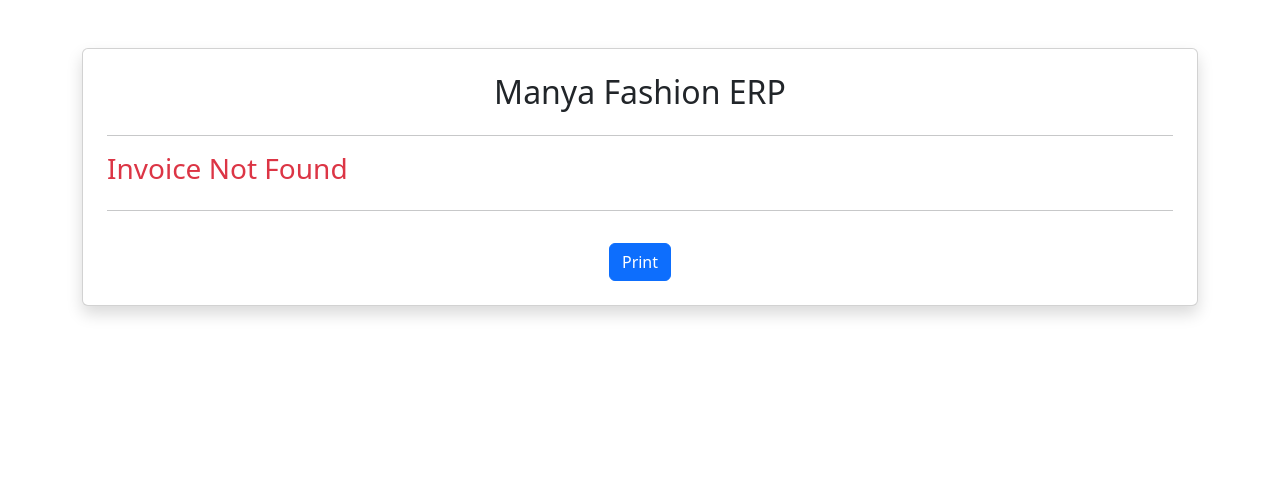
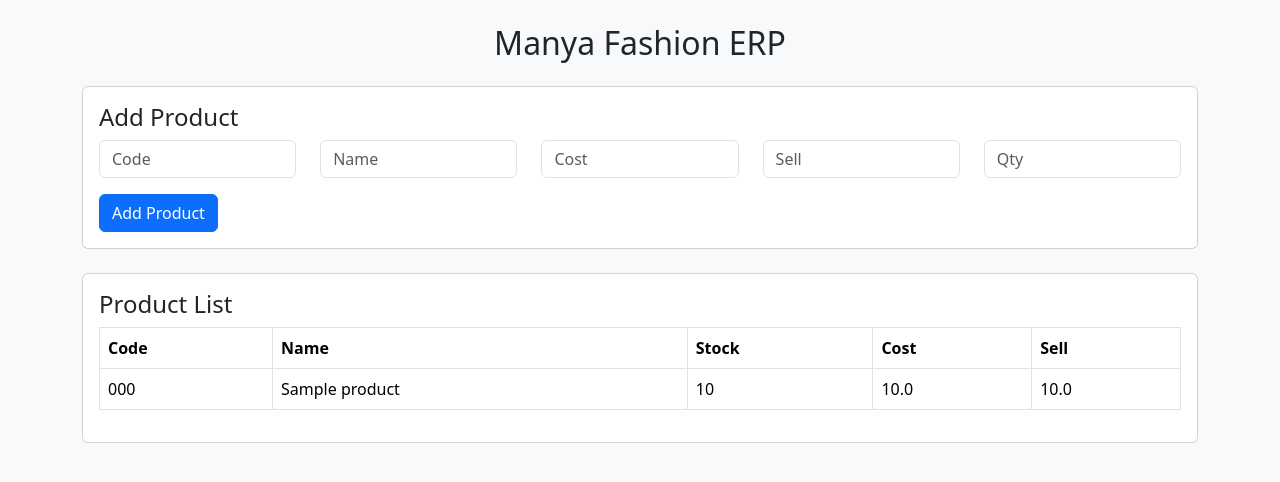
Before and after one commit to rajeshakela0909-cloud/manya-fashion-erp, a Flask app: page / in a window 1280 px wide. Shown: the top 482 px of the page. Run offline with Flask 3, Linux system fonts and the light colour scheme; tables that the repository leaves empty hold one stand-in row (values such as "Sample post").

Commit message:
Update index.html

```diff
--- a/templates/index.html
+++ b/templates/index.html
@@ -1,58 +1,53 @@
 <!DOCTYPE html>
 <html>
 <head>
-    <title>Invoice</title>
+    <title>Manya Fashion ERP</title>
     <link href="https://cdn.jsdelivr.net/npm/bootstrap@5.3.2/dist/css/bootstrap.min.css" rel="stylesheet">
 </head>
-<body>
+<body class="bg-light">
 
-<div class="container mt-5">
-    <div class="card p-4 shadow">
-        <h2 class="text-center">Manya Fashion ERP</h2>
-        <hr>
+<div class="container mt-4">
 
-        {% if sale %}
+    <h2 class="text-center mb-4">Manya Fashion ERP</h2>
 
-        <p><strong>Date:</strong> {{ sale.date.strftime('%d-%m-%Y %H:%M') }}</p>
-        <p><strong>Customer:</strong> {{ sale.customer.name }}</p>
-        <p><strong>Mobile:</strong> {{ sale.customer.mobile }}</p>
+    <!-- ADD PRODUCT -->
+    <div class="card p-3 mb-4">
+        <h4>Add Product</h4>
+        <form method="POST" action="/add_product">
+            <div class="row">
+                <div class="col"><input name="code" class="form-control" placeholder="Code" required></div>
+                <div class="col"><input name="name" class="form-control" placeholder="Name" required></div>
+                <div class="col"><input name="cost_price" type="number" step="0.01" class="form-control" placeholder="Cost" required></div>
+                <div class="col"><input name="sell_price" type="number" step="0.01" class="form-control" placeholder="Sell" required></div>
+                <div class="col"><input name="quantity" type="number" class="form-control" placeholder="Qty" required></div>
+            </div>
+            <button class="btn btn-primary mt-3">Add Product</button>
+        </form>
+    </div>
 
-        <hr>
-
+    <!-- PRODUCT LIST -->
+    <div class="card p-3">
+        <h4>Product List</h4>
         <table class="table table-bordered">
-            <thead class="table-dark">
             <tr>
-                    <th>Product</th>
-                    <th>Qty</th>
-                    <th>Price</th>
-                    <th>Total</th>
+                <th>Code</th>
+                <th>Name</th>
+                <th>Stock</th>
+                <th>Cost</th>
+                <th>Sell</th>
             </tr>
-            </thead>
-            <tbody>
+            {% for p in products %}
             <tr>
-                    <td>{{ sale.product.name }}</td>
-                    <td>{{ sale.quantity }}</td>
-                    <td>{{ sale.product.sell_price }}</td>
-                    <td>{{ sale.total_amount }}</td>
+                <td>{{ p.code }}</td>
+                <td>{{ p.name }}</td>
+                <td>{{ p.quantity }}</td>
+                <td>{{ p.cost_price }}</td>
+                <td>{{ p.sell_price }}</td>
             </tr>
-            </tbody>
+            {% endfor %}
         </table>
-
-        <h4 class="text-end">Grand Total: ₹ {{ sale.total_amount }}</h4>
-
-        {% else %}
-
-        <h3 class="text-danger">Invoice Not Found</h3>
-
-        {% endif %}
-
-        <hr>
-        <div class="text-center mt-3">
-            <button onclick="window.print()" class="btn btn-primary">Print</button>
     </div>
 
 </div>
-</div>
-
 </body>
 </html>
```
Lines whose indentation alone changed are shown as unchanged.
